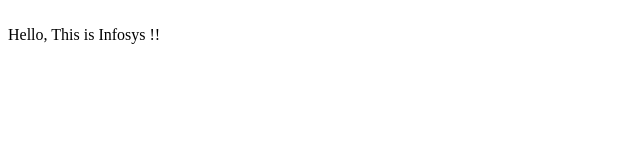
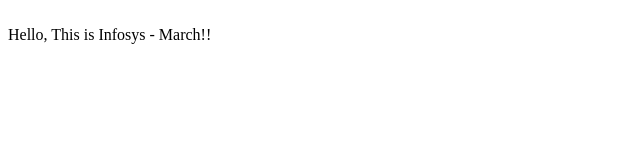
Before and after one commit to v-akjadh/Dev, a plain HTML site: page Index.html in a window 1280 px wide. Shown: the full height of the page, 0-640 px from the left. Drawn offline with Linux system fonts and the light colour scheme.

Commit message:
Update Index.html

```diff
--- a/Index.html
+++ b/Index.html
@@ -1 +1 @@
-<html><BR> Hello, This is Infosys !!  </html>
+<html><BR> Hello, This is Infosys - March!!  </html>
```
